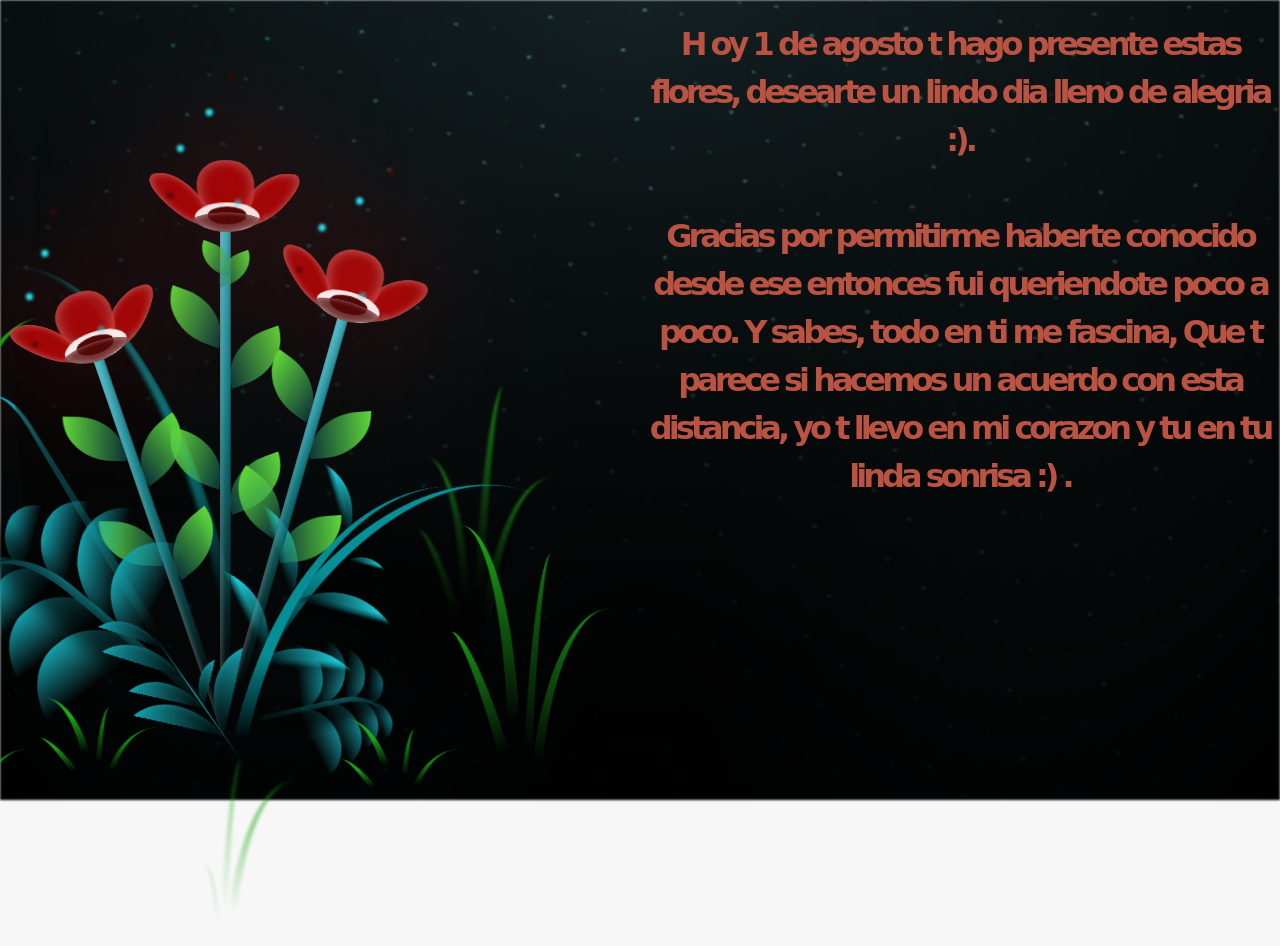
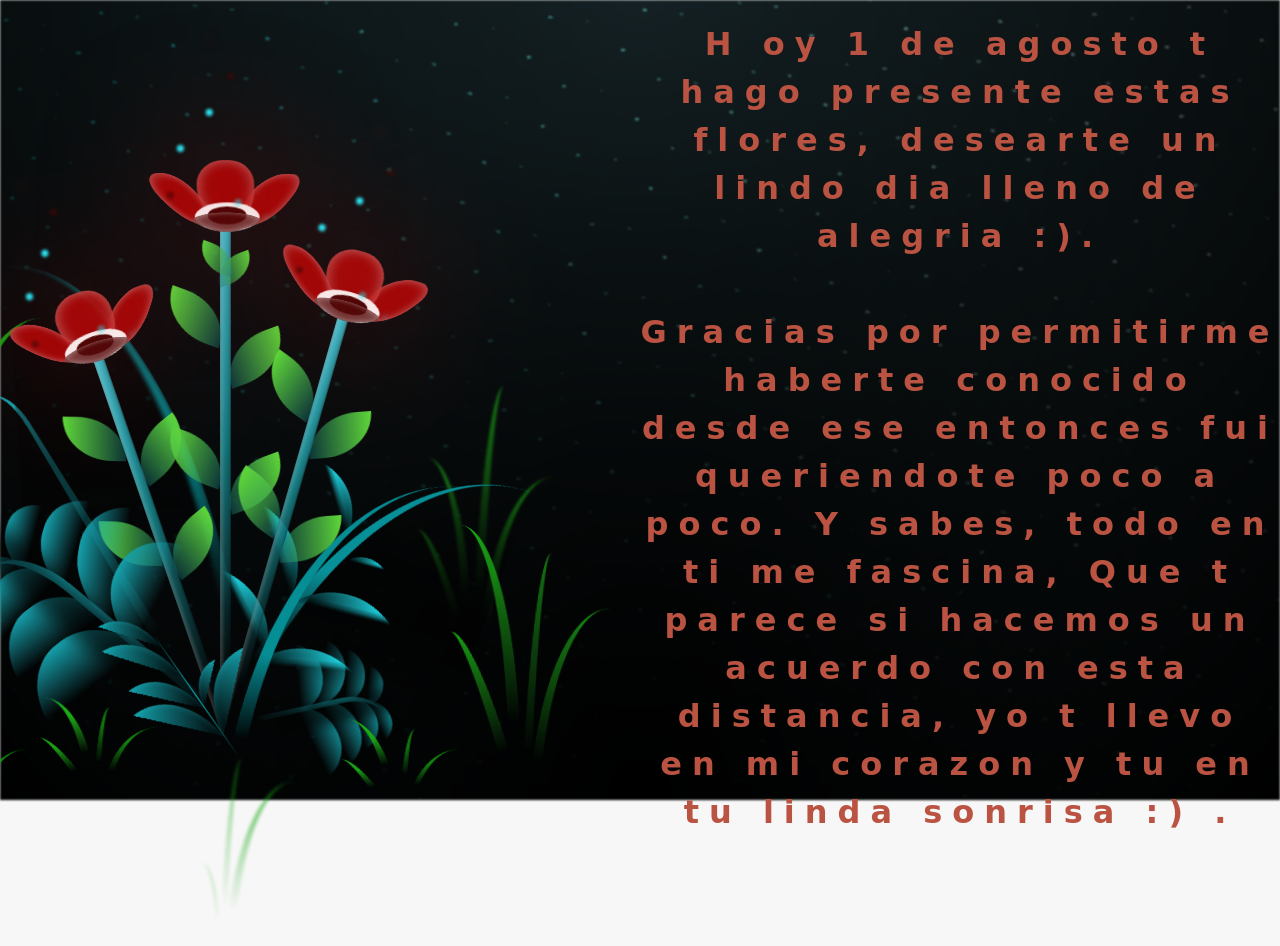
Before and after one commit to reyner18/flores-amarillas-tres-main, a plain HTML site: page flower.html in a window 1280 px wide. Drawn offline with Linux system fonts and the light colour scheme.

Commit message:
Cambios realizados en el diseño

```diff
--- a/css/main.css
+++ b/css/main.css
@@ -47,7 +47,7 @@ body {
   top: 20px;               /* Distancia desde el borde superior */
   left: 50%;
   font-weight: bold;
-  letter-spacing: -4px;
+  letter-spacing: 10px;
   text-align: center;
   opacity: 0;
   animation: fadeIn 3s ease-in-out forwards;
```
